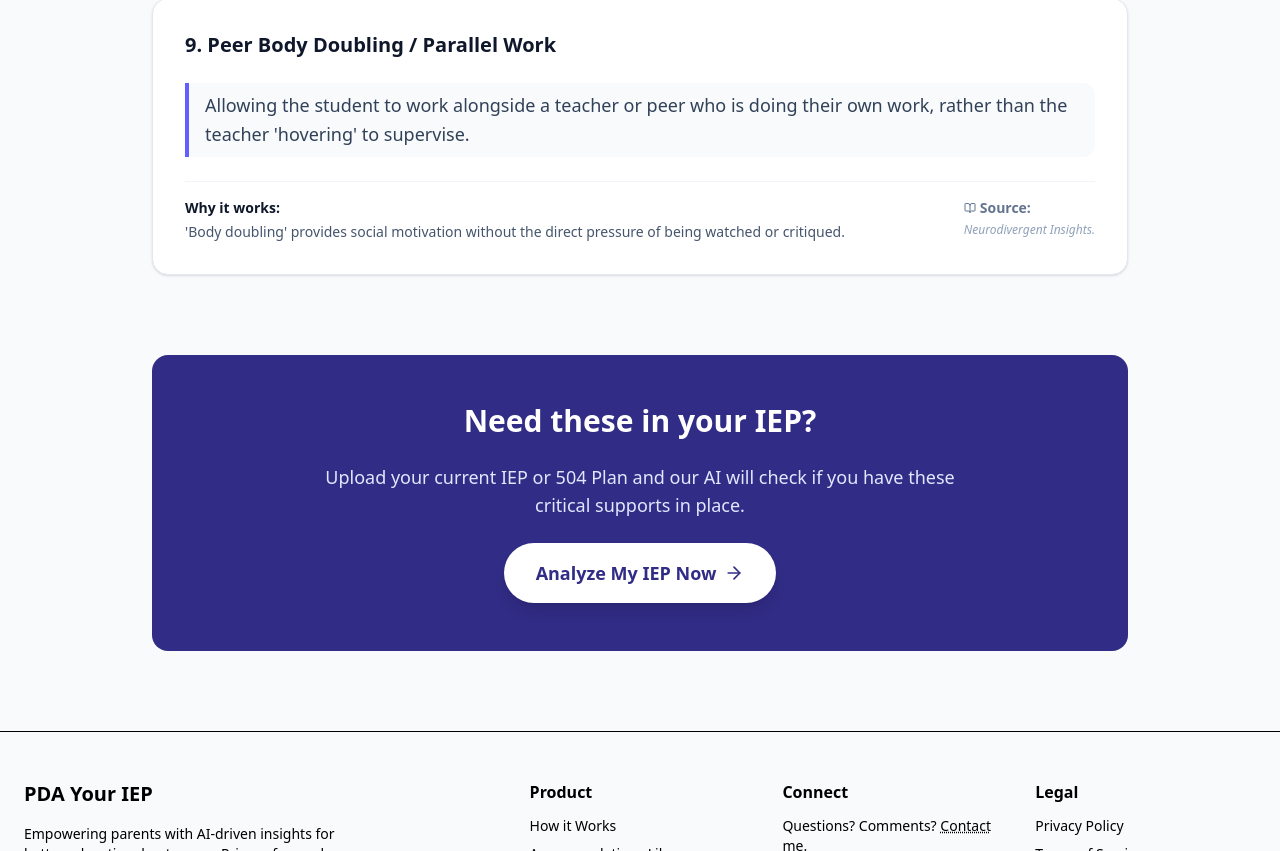
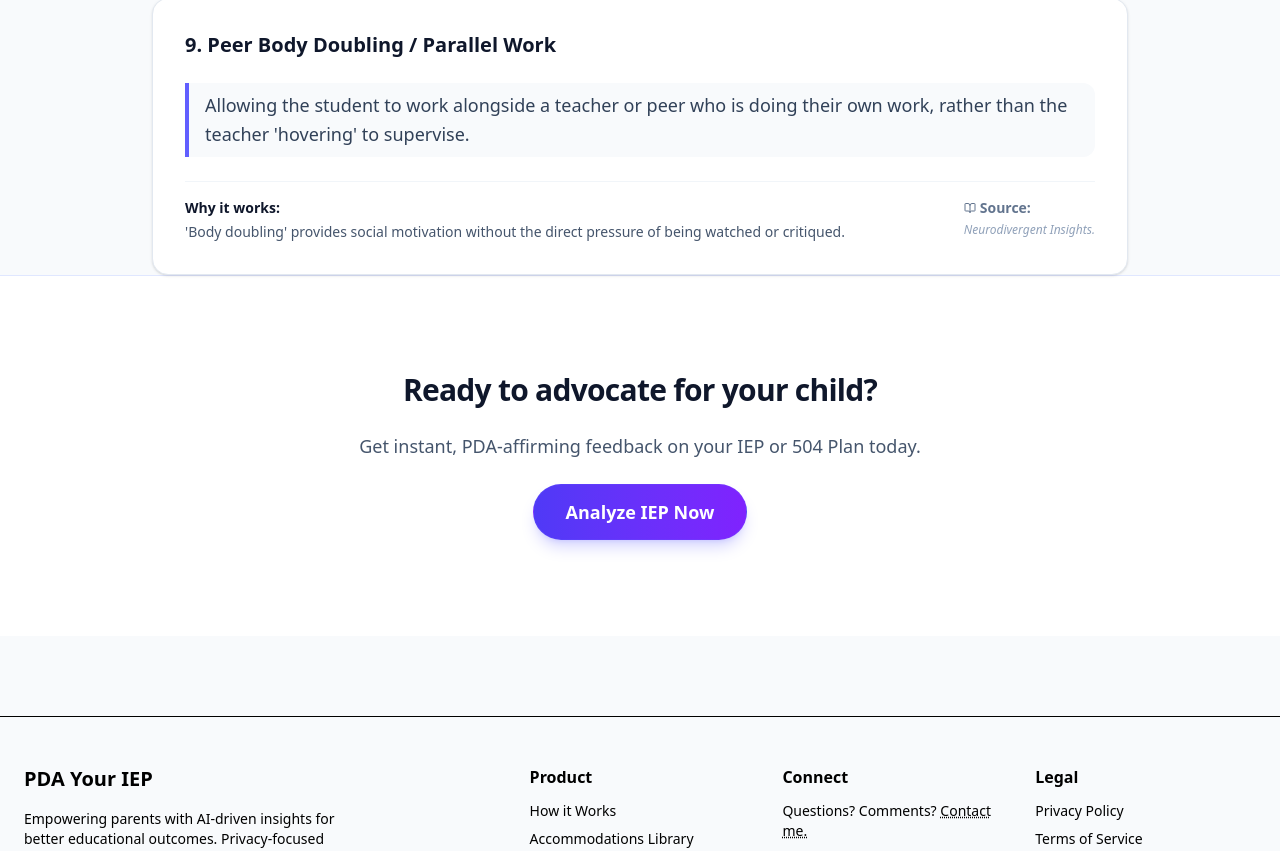
Before and after one commit to metaky/Antigravity, a Next.js app: page /accommodations in a window 1280 px wide. Shown: the part 4617-5468 px from the top of the page. Built offline with nearby package versions, Linux system fonts and the light colour scheme; no server answers.

Commit message:
Add persistent 'Analyze IEP Now' CTA to bottom of content pages

```diff
--- a/src/app/accommodations/page.tsx
+++ b/src/app/accommodations/page.tsx
@@ -12,6 +12,8 @@ import {
     ArrowRight
 } from "lucide-react"
 import Link from "next/link"
+
+import { BottomCTA } from "@/components/bottom-cta"
 
 export const metadata: Metadata = {
     title: "PDA Accommodations Library | PDA Your IEP",
@@ -149,21 +151,9 @@ const AccommodationsPage = () => {
                             </div>
                         </section>
 
-                        <div className="bg-indigo-900 rounded-2xl p-8 md:p-12 text-center text-white space-y-6">
-                            <h2 className="text-2xl md:text-3xl font-bold">Need these in your IEP?</h2>
-                            <p className="text-indigo-100 text-lg max-w-2xl mx-auto">
-                                Upload your current IEP or 504 Plan and our AI will check if you have these critical supports in place.
-                            </p>
-                            <Link
-                                href="/analyze"
-                                className="inline-flex items-center gap-2 bg-white text-indigo-900 px-8 py-4 rounded-full font-bold text-lg hover:bg-indigo-50 transition-colors shadow-lg"
-                            >
-                                Analyze My IEP Now <ArrowRight className="h-5 w-5" />
-                            </Link>
-                        </div>
-
                     </div>
                 </div>
+                <BottomCTA />
             </main>
             <Footer />
         </div>
--- a/src/app/how-it-works/page.tsx
+++ b/src/app/how-it-works/page.tsx
@@ -4,6 +4,7 @@ import { Footer } from "@/components/footer"
 import { Upload, BrainCircuit, FileSearch, Scale, ShieldCheck, FileText, ArrowRight, Sparkles, BicepsFlexed, Trophy } from "lucide-react"
 import { WhyIBuiltThis } from "@/components/why-i-built-this"
 
+import { BottomCTA } from "@/components/bottom-cta"
 import type { Metadata } from "next"
 
 export const metadata: Metadata = {
@@ -187,6 +188,7 @@ export default function HowItWorksPage() {
                         <WhyIBuiltThis />
                     </div>
                 </div>
+                <BottomCTA />
             </main>
             <Footer />
         </div>
--- a/src/app/page.tsx
+++ b/src/app/page.tsx
@@ -2,6 +2,8 @@ import { Navbar } from "@/components/navbar";
 import { LandingHero } from "@/components/landing-hero";
 import { Footer } from "@/components/footer";
 import { Target, Gauge, ClipboardCheck } from "lucide-react";
+
+import { BottomCTA } from "@/components/bottom-cta";
 
 export default function Home() {
   return (
@@ -60,6 +62,7 @@ export default function Home() {
             </div>
           </div>
         </section>
+        <BottomCTA />
       </main>
       <Footer />
     </div>
--- /dev/null
+++ b/src/components/bottom-cta.tsx
@@ -0,0 +1,24 @@
+import Link from "next/link"
+import { buttonVariants } from "@/components/ui/button"
+import { cn } from "@/lib/utils"
+
+export function BottomCTA() {
+    return (
+        <section className="py-16 md:py-24 bg-white border-t border-indigo-100">
+            <div className="container mx-auto px-4 md:px-6 flex flex-col items-center text-center space-y-6">
+                <h2 className="text-2xl md:text-3xl font-bold tracking-tight text-slate-900">
+                    Ready to advocate for your child?
+                </h2>
+                <p className="text-lg text-slate-600 max-w-[600px]">
+                    Get instant, PDA-affirming feedback on your IEP or 504 Plan today.
+                </p>
+                <Link
+                    href="/analyze"
+                    className={cn(buttonVariants({ variant: "premium", size: "xl" }), "shadow-indigo-500/25 px-8 font-semibold")}
+                >
+                    Analyze IEP Now
+                </Link>
+            </div>
+        </section>
+    )
+}
```
